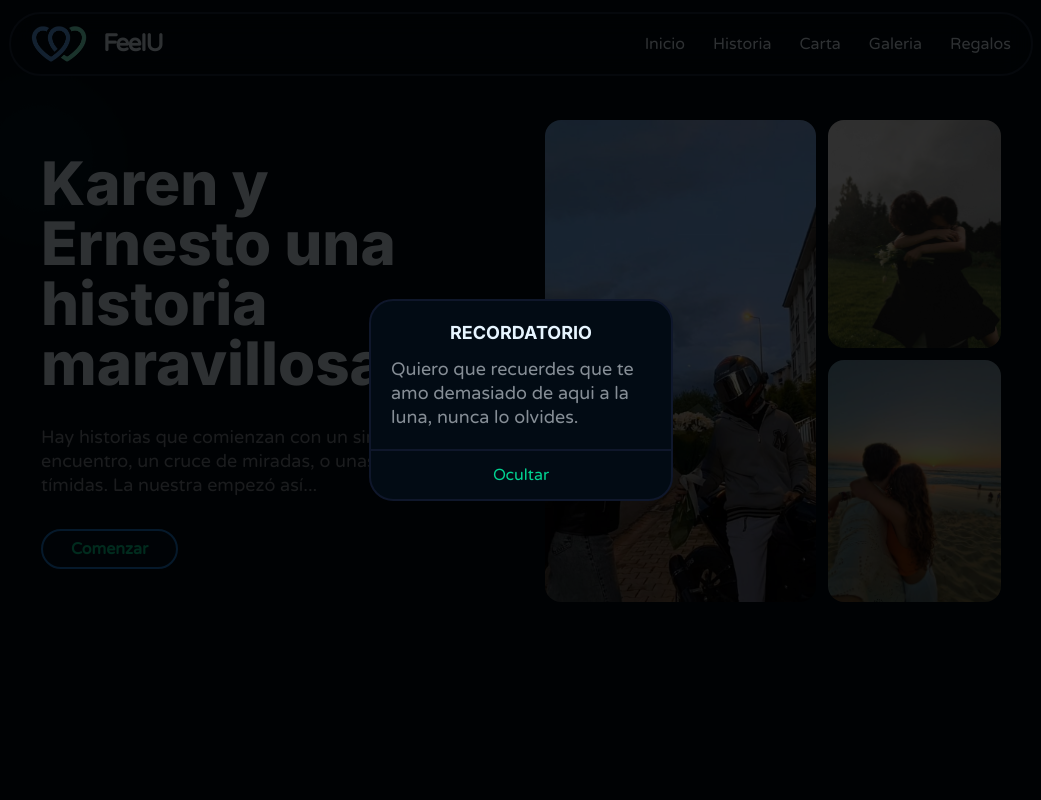
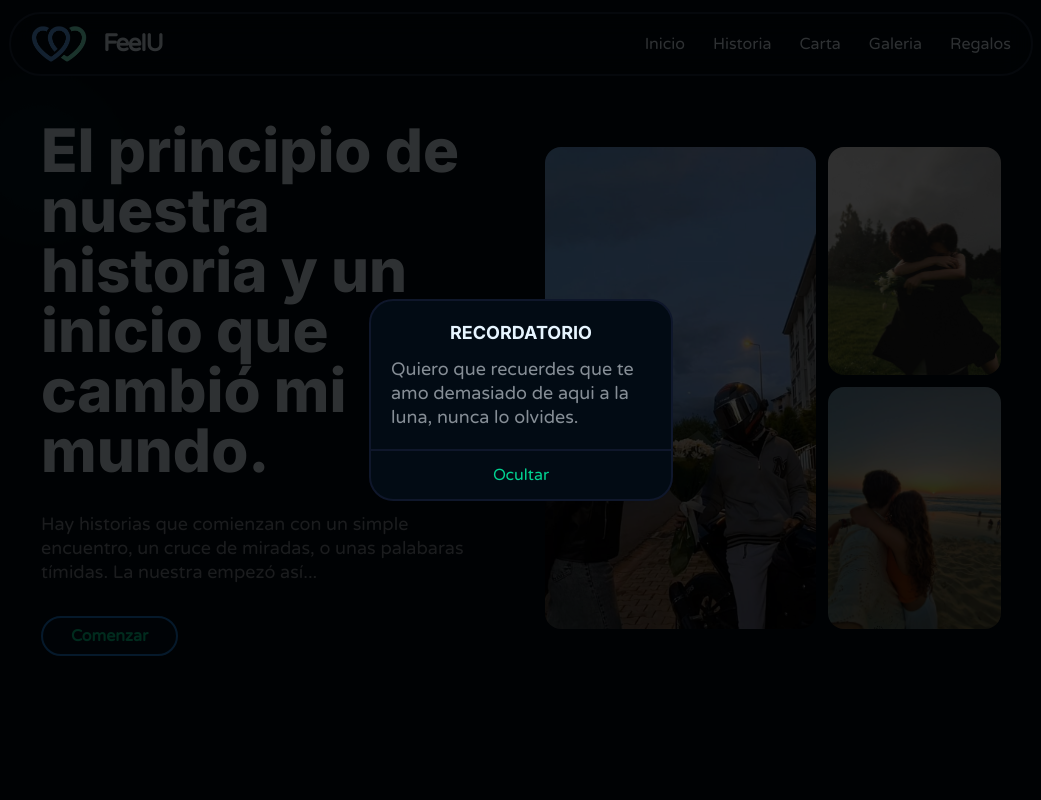
Before and after one commit to Snayderth-Dev/feeiu-app, a React (Vite) app: page / in a window 1280 px wide. Shown: the top 800 px of the page, without its empty margins (119-1160 px from the left). Built offline with nearby package versions, Linux system fonts and the light colour scheme.

Commit message:
Actualizar Home.jsx

```diff
--- a/src/components/Home.jsx
+++ b/src/components/Home.jsx
@@ -51,8 +51,8 @@ const ImagesNovios = () => {
 const HomeText = () => {
   return (
     <div className="flex flex-col gap-7 lg:gap-8">
-      <h1 className="text-principal text-center lg:leading-15 text-4xl font-extrabold font-principial lg:text-6xl md:text-left">Karen y Ernesto una historia maravillosa. 😻
-        {/*El principio de nuestra historia y un inicio que cambió mi mundo.*/}
+      <h1 className="text-principal text-center lg:leading-15 text-4xl font-extrabold font-principial lg:text-6xl md:text-left">
+        El principio de nuestra historia y un inicio que cambió mi mundo.
       </h1>
 
       <p className="paragraph">
```
